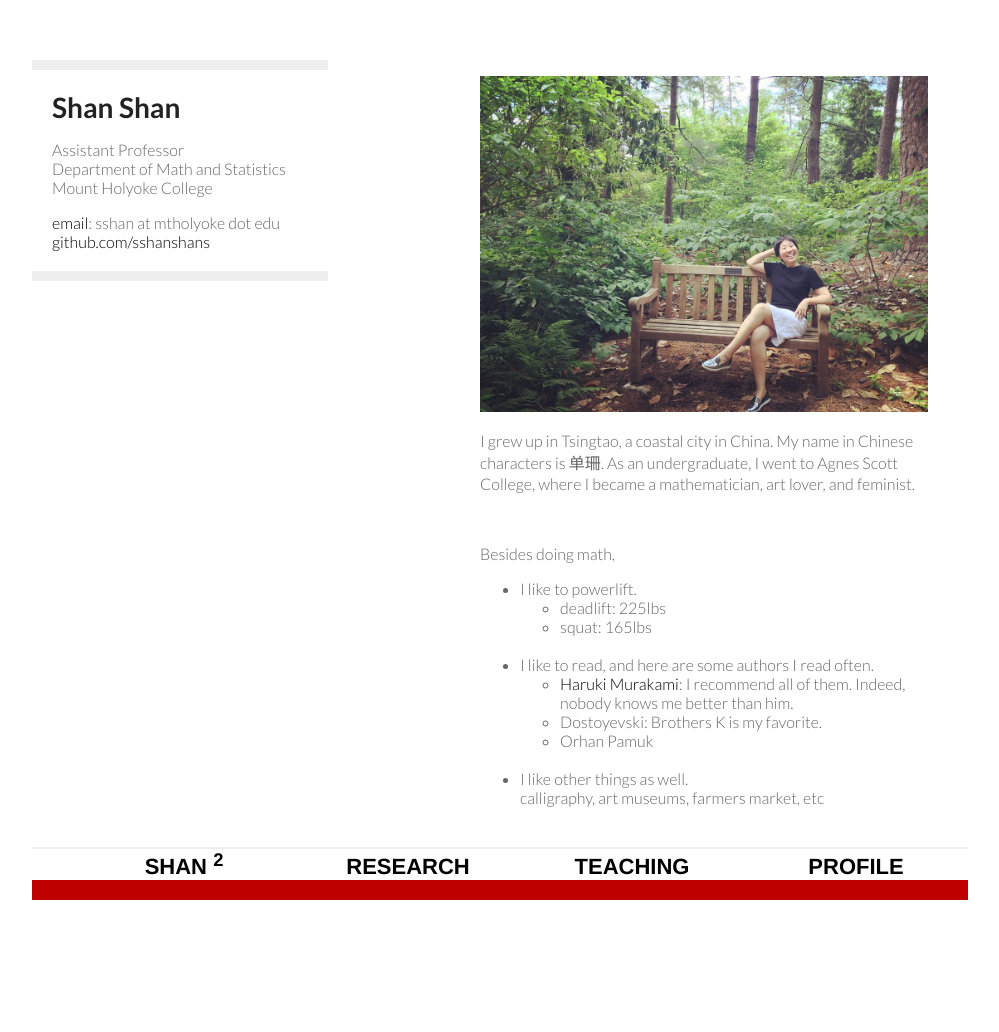
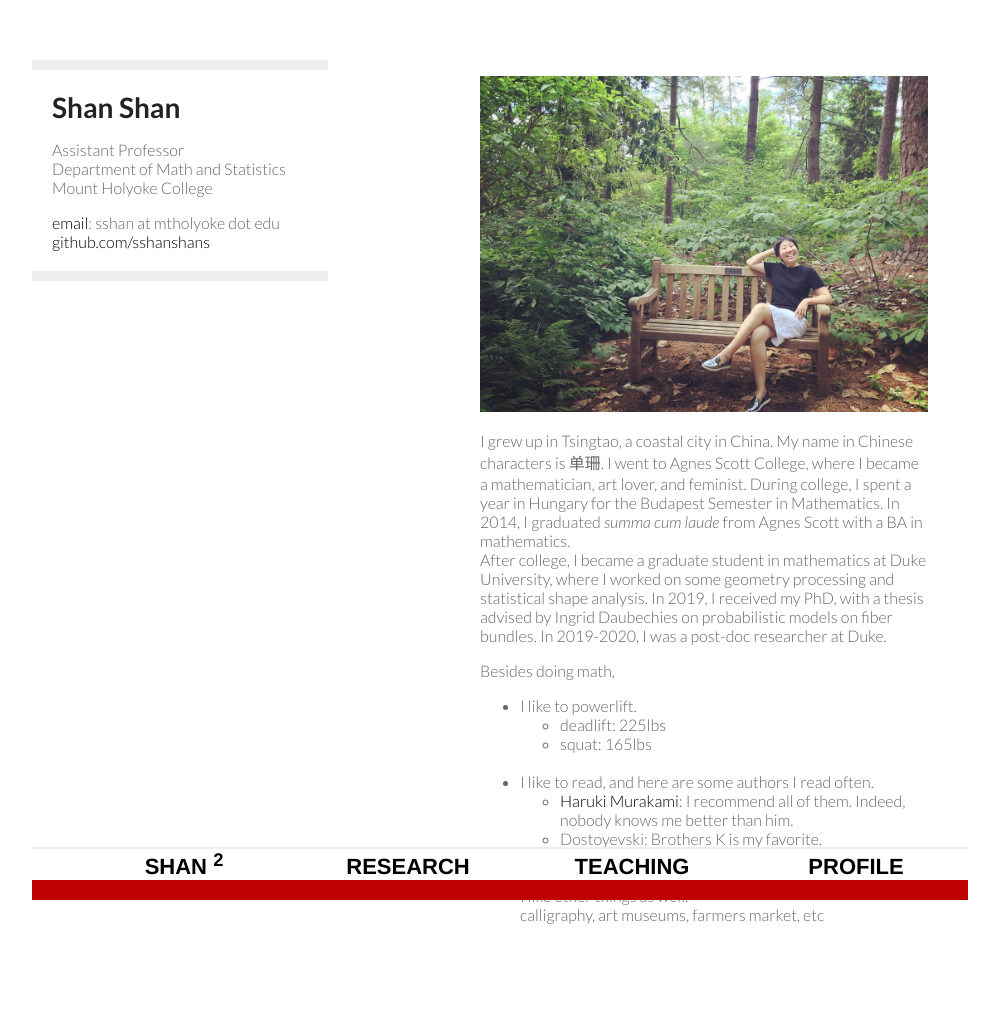
Before and after one commit to sshanshans/sshanshans.github.io, a Jekyll site: the page built from AboutMe/aboutme.md, in a window 1280 px wide. Shown: the whole page, without its empty margins (160-1159 px from the left). Built offline with Jekyll 4.4.1, drawn with Linux system fonts in a browser that asks for light colours; before the commit the page ends 900 px from its top, so only the background shows below that.

Commit message:
update profile

```diff
--- a/AboutMe/aboutme.md
+++ b/AboutMe/aboutme.md
@@ -6,9 +6,8 @@ description: profile
 
 ![me](/images/shanshan.jpg)
 
-I grew up in Tsingtao, a coastal city in China. My name in Chinese characters is 单珊. As an undergraduate, I went to Agnes Scott College, where I became a mathematician, art lover, and feminist.
-
-<br />
+I grew up in Tsingtao, a coastal city in China. My name in Chinese characters is 单珊. I went to Agnes Scott College, where I became a mathematician, art lover, and feminist. During college, I spent a year in Hungary for the Budapest Semester in Mathematics. In 2014, I graduated *summa cum laude* from Agnes Scott with a BA in mathematics.
+After college, I became a graduate student in mathematics at Duke University, where I worked on some geometry processing and statistical shape analysis. In 2019, I received my PhD, with a thesis advised by Ingrid Daubechies on probabilistic models on fiber bundles. In 2019-2020, I was a post-doc researcher at Duke.
 
 Besides doing math,
 
@@ -23,3 +22,8 @@ Besides doing math,
 <br />
 * I like other things as well. <br />
      calligraphy, art museums, farmers market, etc
+
+<br />
+<br />
+<br />
+<br />
```
